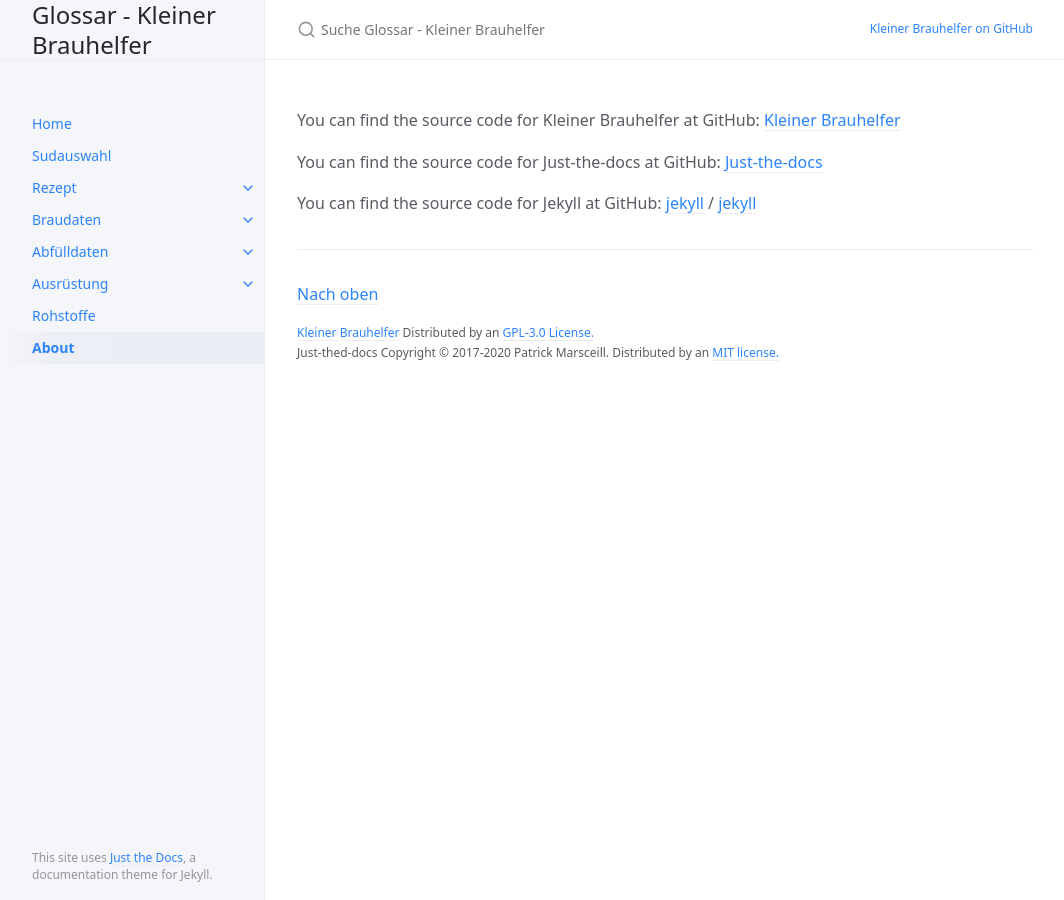
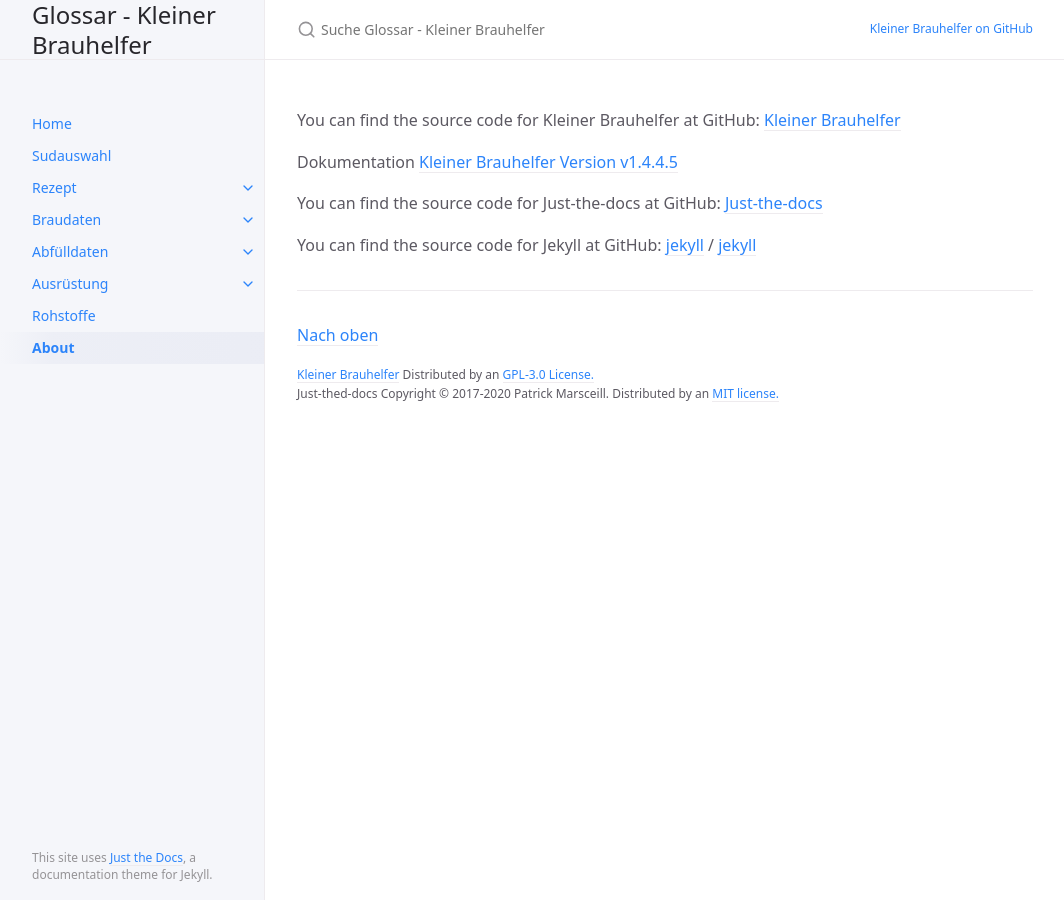
Before and after one commit to IsometricXH/kbh-glossar, a Jekyll site: the page built from docs/about.markdown, in a window 1280 px wide. Shown: the whole page, without its empty margins (107-1171 px from the left). Built offline with Jekyll 4.4.1, drawn with Linux system fonts in a browser that asks for light colours.

Commit message:
Update about.markdown

```diff
--- a/docs/about.markdown
+++ b/docs/about.markdown
@@ -8,6 +8,8 @@ nav_order: 100
 You can find the source code for Kleiner Brauhelfer at GitHub:
 [Kleiner Brauhelfer](https://github.com/kleiner-brauhelfer/kleiner-brauhelfer-2)
 
+Dokumentation [Kleiner Brauhelfer Version v1.4.4.5](https://www.joerum.de/kleiner-brauhelfer/doku.php)
+
 You can find the source code for Just-the-docs at GitHub:
 [Just-the-docs](https://github.com/pmarsceill/just-the-docs)
 
```
